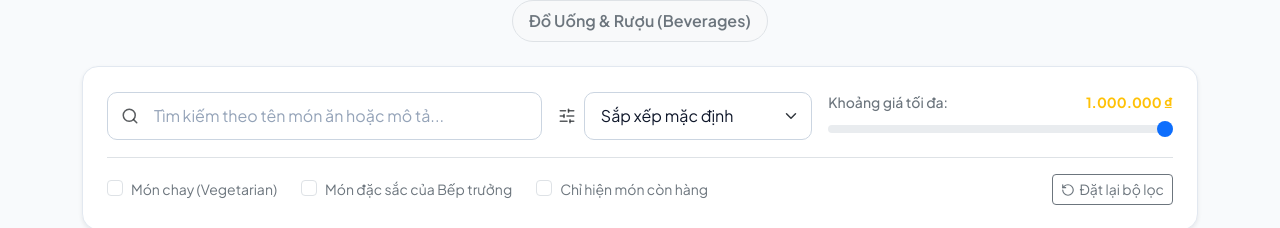
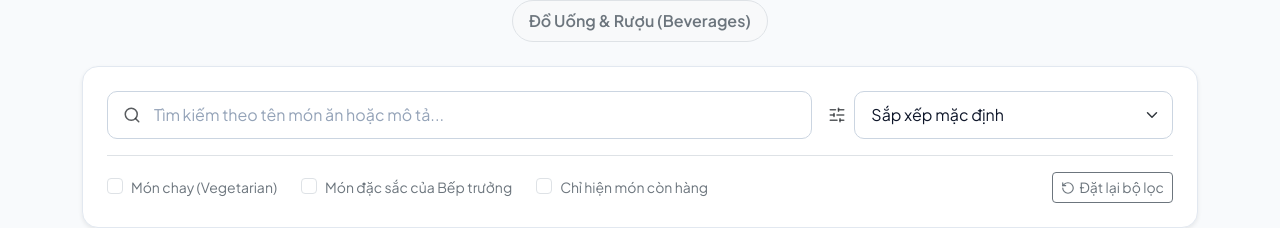
Before and after one commit to NDQUAN1101/FER202_Ass_QuanNDHE194551, a React (Vite) app: page /menu in a window 1280 px wide. Shown: the part 383-611 px from the top of the page. Built offline with nearby package versions, Linux system fonts and the light colour scheme; data requests are answered from the project's data file; a web font is replaced by a local one.

Commit message:
refactor: remove max price slider filter from Menu page

```diff
--- a/src/pages/public/Menu.jsx
+++ b/src/pages/public/Menu.jsx
@@ -1,7 +1,7 @@
 import React, { useState, useEffect, useMemo } from 'react';
 import { foodApi, categoryApi } from '../../services/api';
 import FoodCard from '../../components/common/FoodCard';
-import { Search, Filter, SlidersHorizontal, Utensils, RotateCcw, ChevronLeft, ChevronRight } from 'lucide-react';
+import { Search, SlidersHorizontal, Utensils, RotateCcw, ChevronLeft, ChevronRight } from 'lucide-react';
 
 const ITEMS_PER_PAGE = 8;
 
@@ -17,7 +17,6 @@ const Menu = () => {
   const [vegetarianOnly, setVegetarianOnly] = useState(false);
   const [specialOnly, setSpecialOnly] = useState(false);
   const [inStockOnly, setInStockOnly] = useState(false);
-  const [maxPrice, setMaxPrice] = useState(1000000);
   const [currentPage, setCurrentPage] = useState(1);
 
   useEffect(() => {
@@ -65,10 +64,6 @@ const Menu = () => {
         if (inStockOnly && food.status === 'Hết món') {
           return false;
         }
-        // Price limit
-        if (food.price > maxPrice) {
-          return false;
-        }
         return true;
       })
       .sort((a, b) => {
@@ -78,12 +73,12 @@ const Menu = () => {
         if (sortBy === 'time-asc') return a.preparationTime - b.preparationTime;
         return 0; // default
       });
-  }, [foods, selectedCategory, searchQuery, sortBy, vegetarianOnly, specialOnly, inStockOnly, maxPrice]);
+  }, [foods, selectedCategory, searchQuery, sortBy, vegetarianOnly, specialOnly, inStockOnly]);
 
   // Reset pagination when filter changes
   useEffect(() => {
     setCurrentPage(1);
-  }, [selectedCategory, searchQuery, sortBy, vegetarianOnly, specialOnly, inStockOnly, maxPrice]);
+  }, [selectedCategory, searchQuery, sortBy, vegetarianOnly, specialOnly, inStockOnly]);
 
   // Pagination calculation
   const totalPages = Math.ceil(filteredFoods.length / ITEMS_PER_PAGE);
@@ -99,12 +94,7 @@ const Menu = () => {
     setVegetarianOnly(false);
     setSpecialOnly(false);
     setInStockOnly(false);
-    setMaxPrice(1000000);
     setCurrentPage(1);
-  };
-
-  const formatVND = (price) => {
-    return new Intl.NumberFormat('vi-VN', { style: 'currency', currency: 'VND' }).format(price);
   };
 
   return (
@@ -150,12 +140,12 @@ const Menu = () => {
         <div className="glass-panel p-4 mb-5 shadow-sm bg-white">
           <div className="row g-3 align-items-center">
             {/* Search Input */}
-            <div className="col-lg-5">
+            <div className="col-lg-8 col-md-7">
               <div className="position-relative">
                 <Search
                   size={18}
                   className="position-absolute text-muted"
-                  style={{ top: '50%', left: '14px', transform: 'translateY(-50%)' }}
+                  style={{ top: '50%', left: '16px', transform: 'translateY(-50%)', zIndex: 3 }}
                 />
                 <input
                   type="text"
@@ -168,7 +158,7 @@ const Menu = () => {
             </div>
 
             {/* Sort Options */}
-            <div className="col-md-6 col-lg-3">
+            <div className="col-lg-4 col-md-5">
               <div className="d-flex align-items-center gap-2">
                 <SlidersHorizontal size={18} className="text-muted flex-shrink-0" />
                 <select
@@ -182,25 +172,6 @@ const Menu = () => {
                   <option value="rating-desc">Đánh giá cao nhất</option>
                   <option value="time-asc">Thời gian chế biến nhanh</option>
                 </select>
-              </div>
-            </div>
-
-            {/* Max Price Filter */}
-            <div className="col-md-6 col-lg-4">
-              <div className="d-flex flex-column gap-1">
-                <div className="d-flex justify-content-between small">
-                  <span className="text-secondary fw-medium">Khoảng giá tối đa:</span>
-                  <span className="text-warning fw-bold">{formatVND(maxPrice)}</span>
-                </div>
-                <input
-                  type="range"
-                  className="form-range"
-                  min="50000"
-                  max="1000000"
-                  step="25000"
-                  value={maxPrice}
-                  onChange={(e) => setMaxPrice(Number(e.target.value))}
-                />
               </div>
             </div>
           </div>
```
